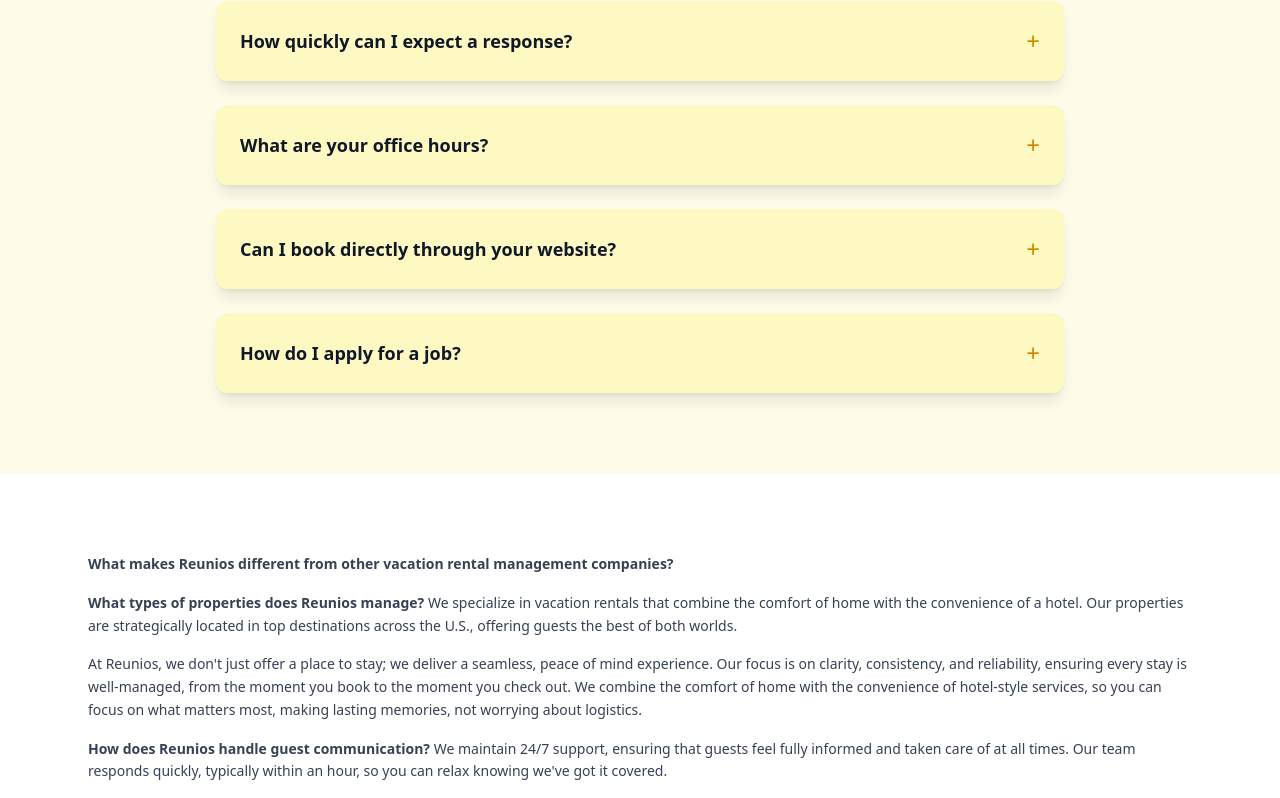
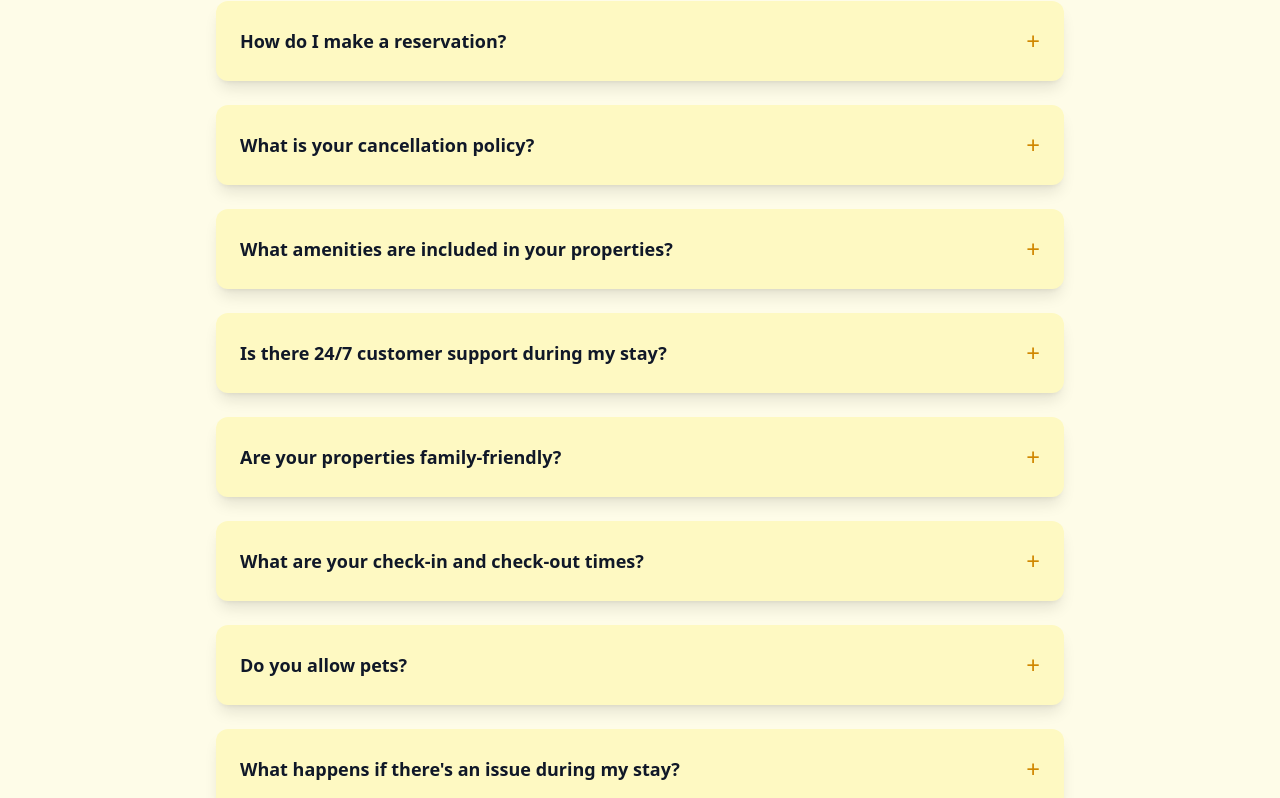
Before and after one commit to reunios2025/Reunios, a React (Vite) app: page /Reunios/contact in a window 1280 px wide. Shown: the part 3017-3815 px from the top of the page. Built offline with nearby package versions, Linux system fonts and the light colour scheme.

Commit message:
Update Contact page FAQ section with comprehensive vacation rental FAQs
cgen-a43859dd7e324635b019d76c7426f483

```diff
--- a/src/pages/Contact.jsx
+++ b/src/pages/Contact.jsx
@@ -18,24 +18,54 @@ const Contact = () => {
 
   const faqs = [
     {
-      question: "How quickly can I expect a response?",
+      question: "How do I make a reservation?",
       answer:
-        "We strive to respond to all inquiries within 24 hours on business days.",
+        "You can book directly through our Airbnb listings or contact our reservations team at reservations@hottubcondos.com. We'll help you find the perfect property for your stay and guide you through the booking process.",
     },
     {
-      question: "What are your office hours?",
+      question: "What is your cancellation policy?",
       answer:
-        "Our office is open Monday through Friday, 9 AM to 6 PM PST. We monitor emails after hours.",
+        "Our cancellation policy varies by property and booking platform. For Airbnb bookings, the standard Airbnb cancellation policy applies. For direct bookings, we offer flexible cancellation up to 48 hours before check-in for a full refund, with some exceptions during peak seasons.",
     },
     {
-      question: "Can I book directly through your website?",
+      question: "What amenities are included in your properties?",
       answer:
-        "Currently, bookings are made via Airbnb listings or by contacting us directly.",
+        "Our properties feature premium amenities including high-speed WiFi, fully equipped kitchens, hot tubs, pools, comfortable living spaces, and hotel-quality linens. Specific amenities vary by property - check individual listings for detailed amenity lists.",
     },
     {
-      question: "How do I apply for a job?",
+      question: "Is there 24/7 customer support during my stay?",
       answer:
-        "You can explore open positions on our Careers page and submit your application online or via email.",
+        "Yes! We provide 24/7 guest support throughout your entire stay. Our team typically responds within 1 hour and is available via phone, email, or text message for any questions or assistance you may need.",
+    },
+    {
+      question: "Are your properties family-friendly?",
+      answer:
+        "Absolutely! Most of our properties are designed with families in mind, featuring multiple bedrooms, spacious living areas, kid-friendly amenities, and safety features. Many properties also include pools, game rooms, and outdoor spaces perfect for family gatherings.",
+    },
+    {
+      question: "What are your check-in and check-out times?",
+      answer:
+        "Standard check-in is at 4:00 PM and check-out is at 11:00 AM. We offer flexible check-in/check-out times when possible - just let us know your needs and we'll do our best to accommodate special requests.",
+    },
+    {
+      question: "Do you allow pets?",
+      answer:
+        "Pet policies vary by property. Some of our properties are pet-friendly with additional fees, while others do not allow pets. Please check the specific property listing or contact us directly to confirm pet policies for your desired dates.",
+    },
+    {
+      question: "What happens if there's an issue during my stay?",
+      answer:
+        "If you encounter any issues during your stay, contact our 24/7 support team immediately. We're committed to resolving problems quickly and ensuring your stay meets our high standards. We'll work diligently to address any concerns and make things right.",
+    },
+    {
+      question: "Are there minimum stay requirements?",
+      answer:
+        "Minimum stay requirements vary by property and season. Most properties have a 2-3 night minimum, with longer minimums during holidays and peak seasons. Check individual property listings for specific requirements.",
+    },
+    {
+      question: "What payment methods do you accept?",
+      answer:
+        "We accept all major credit cards (Visa, MasterCard, American Express, Discover) for direct bookings. For Airbnb bookings, payment is processed through Airbnb's platform which accepts various payment methods including credit cards, PayPal, and digital wallets.",
     },
   ];
 
```
